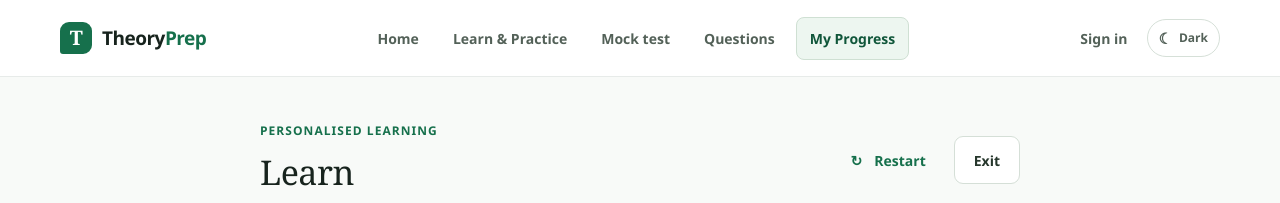
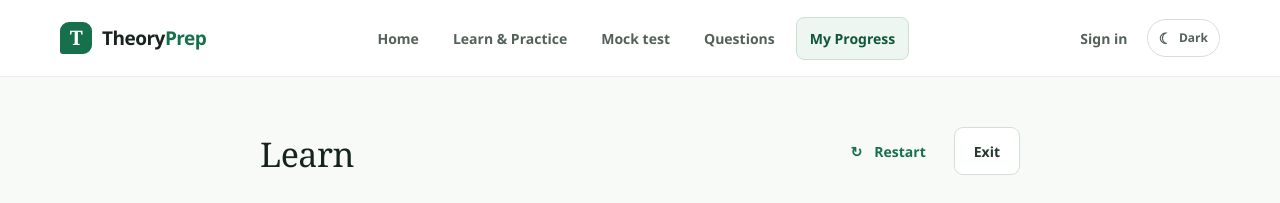
Before and after one commit to cullenry/theory-tester, a Next.js app: page /practice/learn in a window 1280 px wide. Shown: the top 203 px of the page. Built offline with nearby package versions, Linux system fonts and the light colour scheme; no server answers.

Commit message:
Clean up active Learn header

```diff
--- a/src/components/learn-session.tsx
+++ b/src/components/learn-session.tsx
@@ -190,7 +190,6 @@ export function LearnSession() {
       <div className="page-shell practice-shell">
         <div className="page-heading">
           <div>
-            <p className="eyebrow">{isRetry ? "Review round" : "Personalised learning"}</p>
             <h1>Learn</h1>
           </div>
           <div className="learn-heading-actions">
```
